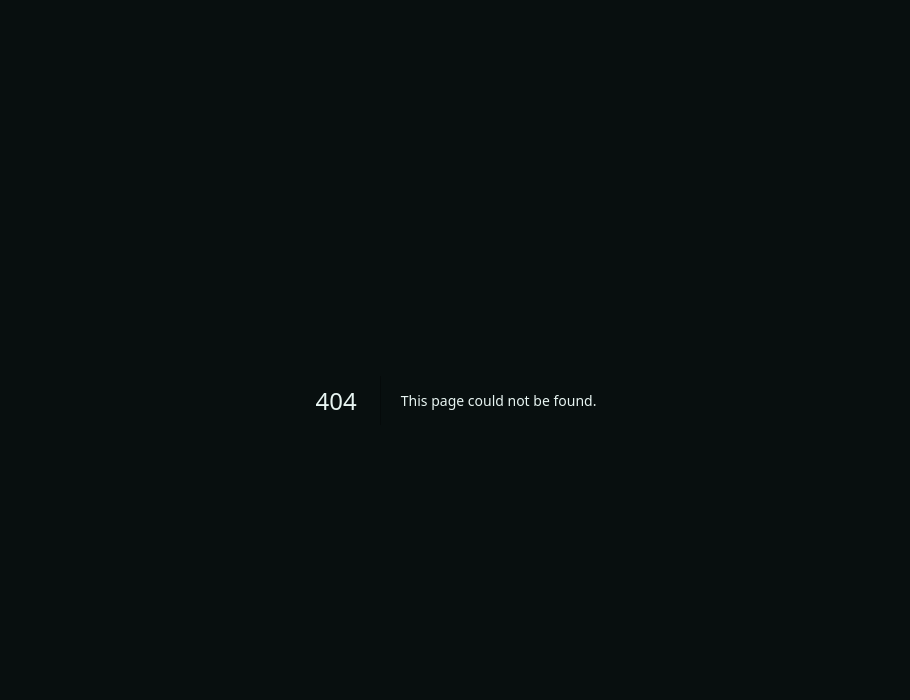
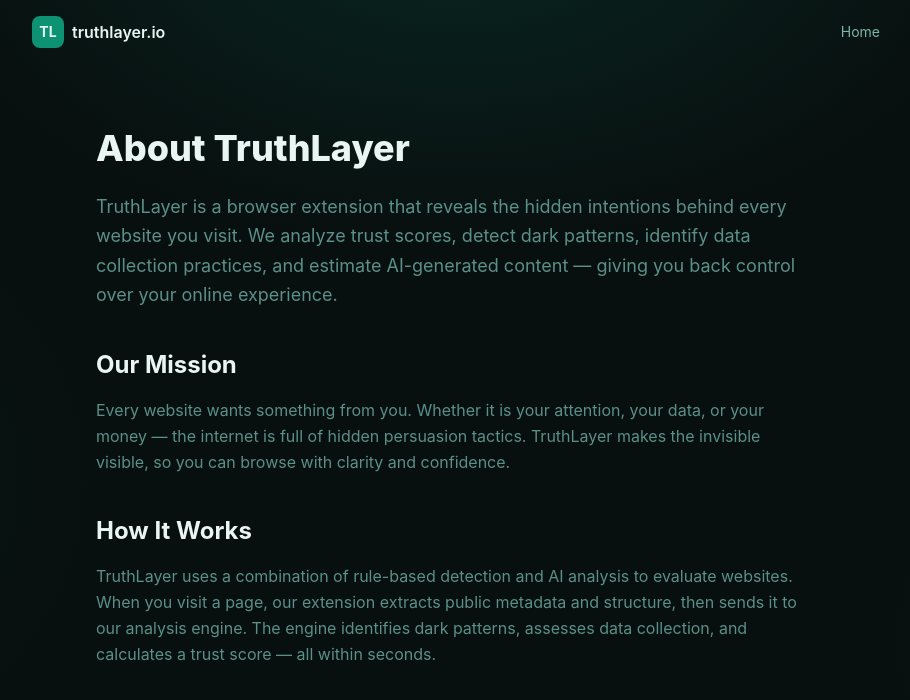
Before and after one commit to wi5nuu/Truthlayer, a Next.js app in the folder web/: page /about in a window 1280 px wide. Before the commit this address had no page. Shown: the top 700 px of the page, without its empty margins (184-1094 px from the left). Built offline with nearby package versions, Linux system fonts and the light colour scheme.

Commit message:
feat(web): add About page with mission and how-it-works sections

```diff
--- /dev/null
+++ b/web/app/about/page.tsx
@@ -0,0 +1,36 @@
+'use client';
+
+export default function AboutPage() {
+  return (
+    <main className="min-h-screen gradient-bg">
+      <nav className="flex items-center justify-between px-6 py-4 max-w-4xl mx-auto">
+        <a href="/" className="flex items-center gap-2 no-underline">
+          <div className="w-8 h-8 bg-primary-600 rounded-lg flex items-center justify-center text-sm font-bold">TL</div>
+          <span className="font-semibold">truthlayer.io</span>
+        </a>
+        <a href="/" className="text-sm text-dark-300 hover:text-dark-100 transition-colors">Home</a>
+      </nav>
+      <section className="px-6 py-16 max-w-3xl mx-auto">
+        <h1 className="text-4xl font-extrabold mb-6">About TruthLayer</h1>
+        <p className="text-dark-400 text-lg leading-relaxed mb-6">
+          TruthLayer is a browser extension that reveals the hidden intentions behind every website you visit.
+          We analyze trust scores, detect dark patterns, identify data collection practices, and estimate
+          AI-generated content — giving you back control over your online experience.
+        </p>
+        <h2 className="text-2xl font-bold mt-10 mb-4">Our Mission</h2>
+        <p className="text-dark-400 leading-relaxed">
+          Every website wants something from you. Whether it is your attention, your data, or your money —
+          the internet is full of hidden persuasion tactics. TruthLayer makes the invisible visible,
+          so you can browse with clarity and confidence.
+        </p>
+        <h2 className="text-2xl font-bold mt-10 mb-4">How It Works</h2>
+        <p className="text-dark-400 leading-relaxed">
+          TruthLayer uses a combination of rule-based detection and AI analysis to evaluate websites.
+          When you visit a page, our extension extracts public metadata and structure, then sends it
+          to our analysis engine. The engine identifies dark patterns, assesses data collection,
+          and calculates a trust score — all within seconds.
+        </p>
+      </section>
+    </main>
+  );
+}
```
